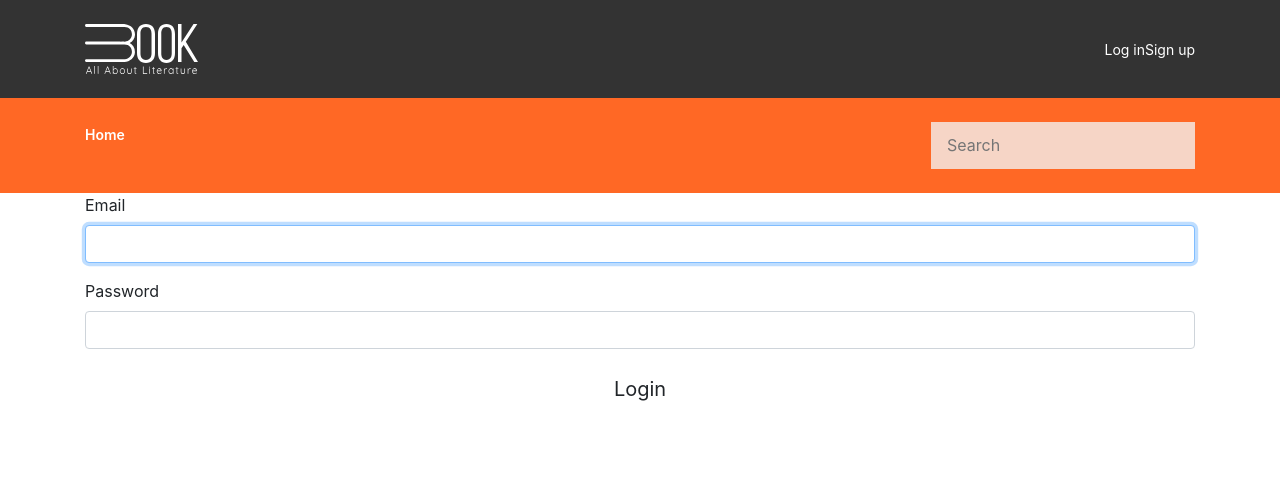
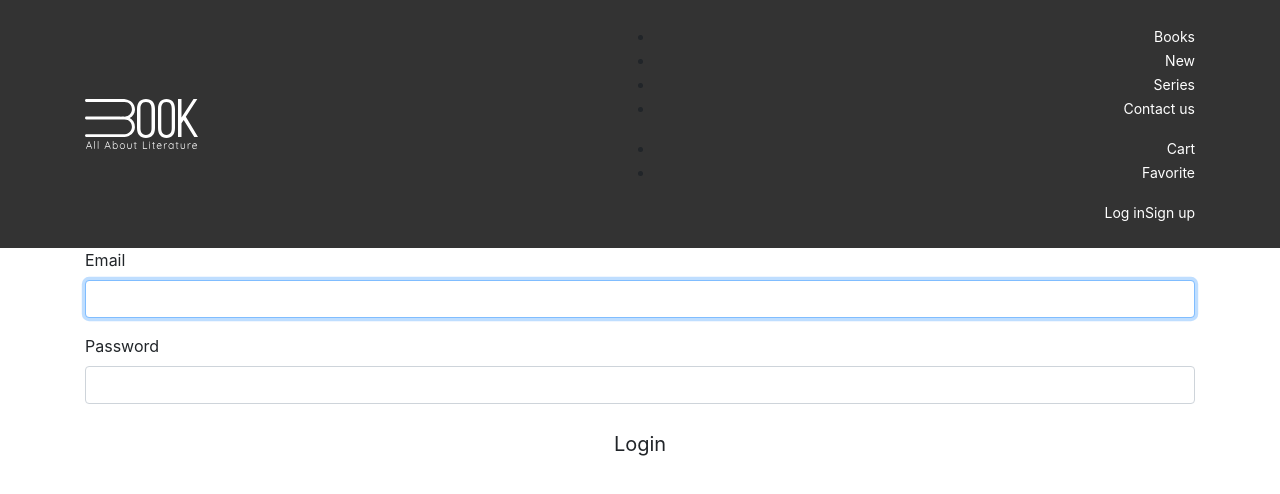
Before and after one commit to morgenshtern1988/Shop, a React (Create React App) app in the folder frontend/: page /auth/login in a window 1280 px wide. Shown: the top 494 px of the page. Built offline with nearby package versions, Linux system fonts and the light colour scheme.

Commit message:
added header el

```diff
--- a/frontend/src/App.tsx
+++ b/frontend/src/App.tsx
@@ -8,22 +8,9 @@ import {PrivateRoute} from "./containers/RoutePrivate";
 import {HomePage} from "./containers/HomePage";
 import AdminPage from "./containers/AdminPage";
 import {Role} from "./helpers/role";
-// import {RootState} from "./containers/inrerface";
-// import {useSelector} from "react-redux";
-import ProductContainer from "./containers/Products/ProductContainer";
 
 function App() {
-   /* const selectIsOn = (state: RootState) => state.loginReducer.role;
-    const role = useSelector(selectIsOn);*/
-    // useEffect(() => {
-    //     console.log(role)
-    // });
-    // componentDidMount() {
-    //     authenticationService.currentUser.subscribe(x => this.setState({
-    //         currentUser: x,
-    //         isAdmin: x && x.role === Role.Admin
-    //     }));
-    // }
+
     return (
         <div className="wrapper">
             <HeaderContainer/>
@@ -32,7 +19,7 @@ function App() {
                     <Switch>
                         <Route path="/auth/register" render={() => <Register/>}/>
                         <Route path="/auth/login" render={() => <Login/>}/>
-                        <PrivateRoute exact path='/' component={ProductContainer}/>
+                        <PrivateRoute exact path='/' component={HomePage}/>
                         <PrivateRoute path='/admin' roles={Role.Admin} component={AdminPage}/>
                     </Switch>
                 </div>
--- /dev/null
+++ b/frontend/src/components/AdminPage/ProductContainer.tsx
@@ -0,0 +1,23 @@
+import React, {useEffect} from "react";
+import {useDispatch, useSelector} from "react-redux";
+import {RootState} from "../../types/inrerface";
+import ProductsTable from "../ProductTable/ProductsTable";
+import {getProductThunk} from "../../reducers/product/product"
+
+const ProductContainer = (props: any) => {
+
+    const selectIsOn = (state: RootState) => state.productReducer;
+    const products = useSelector(selectIsOn);
+    const dispatch = useDispatch();
+
+    useEffect(() => {
+        dispatch(getProductThunk())
+    },[]);
+
+    return (
+        <>
+            <ProductsTable products={products}/>
+        </>
+    )
+};
+export default ProductContainer;
--- a/frontend/src/components/ProductTable/ProductTable.tsx
+++ b/frontend/src/components/ProductTable/ProductsTable.tsx
@@ -2,7 +2,7 @@ import React from "react";
 import Product from "./Product";
 import {Table} from "react-bootstrap";
 
-const ProductTable = (props: any) => {
+const ProductsTable = (props: any) => {
     const {products} = props;
     return (
         <>
@@ -35,7 +35,7 @@ const ProductTable = (props: any) => {
     )
 };
 
-export default ProductTable;
+export default ProductsTable;
 /*
 {
     products.map((product: any) => {
--- /dev/null
+++ b/frontend/src/components/ProductsHome/ProductHome.tsx
@@ -0,0 +1,13 @@
+import React from "react";
+
+export const ProductHome = (props: any) => {
+    const {product} = props;
+
+    return (
+        <div className="col-3">
+            <img src="" alt="img"/>
+            <span>{product.name}</span>
+            <span>{product.price}</span>
+        </div>
+    )
+};
--- /dev/null
+++ b/frontend/src/components/ProductsHome/ProductsHome.tsx
@@ -0,0 +1,20 @@
+import React from "react";
+import {ProductHome} from "./ProductHome";
+
+export const ProductsHome = (props: any) => {
+    const {products} = props;
+    return (
+        <>
+            <div className="row">
+                {
+                    products.map((product: any) => {
+                            return <ProductHome
+                                product={product}
+                                key={product._id}/>
+                        }
+                    )
+                }
+            </div>
+        </>
+    )
+};
--- /dev/null
+++ b/frontend/src/components/ProductsHome/index.ts
@@ -0,0 +1 @@
+export {ProductsHome} from "./ProductsHome";
--- a/frontend/src/containers/AdminPage/AdminPage.tsx
+++ b/frontend/src/containers/AdminPage/AdminPage.tsx
@@ -3,6 +3,7 @@ import React from "react";
 import {Route, Switch} from "react-router-dom";
 import {RootState} from "../../types/inrerface";
 import {useSelector} from "react-redux";
+import ProductContainer from "../../components/AdminPage/ProductContainer";
 
 const AdminPage = (props: any) => {
     const {roles} = props;
@@ -13,7 +14,7 @@ const AdminPage = (props: any) => {
         <>
             {role === roles ?
                 <Switch>
-                    <Route exact path="/admin" render={() => <h1>Admin</h1>}/>
+                    <Route exact path="/admin" render={() => <ProductContainer/>}/>
                 </Switch>
                 :
                 <h1>Отказано в доступе</h1>
--- a/frontend/src/containers/Header/HeaderContainer.tsx
+++ b/frontend/src/containers/Header/HeaderContainer.tsx
@@ -14,9 +14,11 @@ const HeaderContainer = (props: any) => {
         history.push('/auth/login')
     };
 
-    const selectIsOn = (state: RootState) => state.loginReducer.role;
-    const role = useSelector(selectIsOn);
-    useEffect(() => console.log(role));
+    const selectIsOn = (state: RootState) => state.loginReducer;
+    const user = useSelector(selectIsOn);
+    const name = user.firstName;
+    const role = user.role;
+
     return (
         <>
             <header className="top-header d-flex pt-4 pb-4">
@@ -28,6 +30,20 @@ const HeaderContainer = (props: any) => {
                             </a>
                         </div>
                         <div className="col-6 align-self-center text-right">
+                            <div>
+                                <ul>
+                                    <li><a href="#">Books</a></li>
+                                    <li><a href="#">New</a></li>
+                                    <li><a href="#">Series</a></li>
+                                    <li><a href="#">Contact us</a></li>
+                                </ul>
+                            </div>
+                            <div>
+                                <ul>
+                                    <li><a href="#">Cart</a></li>
+                                    <li><a href="#">Favorite</a></li>
+                                </ul>
+                            </div>
                             {
                                 auth ?
                                     <div>
@@ -37,9 +53,11 @@ const HeaderContainer = (props: any) => {
                                                     <a href="http://localhost:3000/auth/login"
                                                        onClick={cleanLocalStorage}>Log Out</a>
                                                     <a href="http://localhost:3000/admin">Admin Area</a>
+                                                    <span>Admin!</span>
                                                 </>
                                                 :
                                                 <div>
+                                                    <span>Hello, {name}</span>
                                                     <a href="http://localhost:3000/auth/login"
                                                        onClick={cleanLocalStorage}>Log Out</a>
                                                 </div>
@@ -55,7 +73,7 @@ const HeaderContainer = (props: any) => {
                     </div>
                 </div>
             </header>
-            <header className="bottom-header d-flex pt-4 pb-4">
+            {/* <header className="bottom-header d-flex pt-4 pb-4">
                 <div className="container">
                     <div className="row">
                         <div className="col-6">
@@ -63,11 +81,11 @@ const HeaderContainer = (props: any) => {
                         </div>
                         <div className="col-6 text-right">
                             <input type="text" placeholder="Search"/>
-                            {/*<button onClick={props.onFindProduct}>click</button>*/}
+                            <button onClick={props.onFindProduct}>click</button>
                         </div>
                     </div>
                 </div>
-            </header>
+            </header>*/}
         </>
     )
 };
--- a/frontend/src/containers/HomePage/HomePage.tsx
+++ b/frontend/src/containers/HomePage/HomePage.tsx
@@ -1,29 +1,12 @@
 import React from "react";
 import {Route, Switch} from "react-router-dom";
-// import ProductContainer from "../../containers/Products/ProductContainer";
-// import AdminPage from "../AdminPage/AdminPage";
-// import {useSelector} from "react-redux";
-// import {RootState} from "../../containers/inrerface";
-// import {history} from "../../helpers/history";
+import {ProductHomeContainer} from "../Products";
 
 export const HomePage = (props: any) => {
-/*    const selectIsOn = (state: RootState) => state.loginReducer;
-    const user = useSelector(selectIsOn);
-    const role = user.role;*/
     return (
         <>
             <Switch>
-                <Route exact path="/" render={()=><h1>Home Page</h1>}/>
-                {/*<HomePage exact path="/admin" component={AdminPage}/>*/}
-              {/*  <HomePage exact path="/printing-edition" component={ProductContainer}/>
-                {
-                    role === 1 ?
-                        <HomePage exact path="/admin/printing-edition" component={AdminPage}/>
-                        :
-                        <Redirect to="/auth/login"/>
-                }
-                <HomePage path="/printing-edition" component={ProductContainer}/>
-                <Redirect to="/"/>*/}
+                <Route exact path="/" render={() => <ProductHomeContainer/>}/>
             </Switch>
         </>
     )
--- a/frontend/src/containers/Products/ProductContainer.tsx
+++ b/frontend/src/containers/Products/ProductHomeContainer.tsx
@@ -1,23 +1,21 @@
 import React, {useEffect} from "react";
+import {RootState} from "../../types/inrerface";
 import {useDispatch, useSelector} from "react-redux";
-import {RootState} from "../../types/inrerface";
-import ProductTable from "../../components/ProductTable/ProductTable";
-import {getProductThunk} from "../../reducers/product/product"
+import {getProductThunk} from "../../reducers/product/product";
+import {ProductsHome} from "../../components/ProductsHome";
 
-const ProductContainer = (props: any) => {
-
+export const ProductHomeContainer = () => {
     const selectIsOn = (state: RootState) => state.productReducer;
     const products = useSelector(selectIsOn);
     const dispatch = useDispatch();
 
     useEffect(() => {
         dispatch(getProductThunk())
-    },[]);
+    }, []);
 
     return (
         <>
-            <ProductTable products={products}/>
+            <ProductsHome products={products}/>
         </>
     )
-};
-export default ProductContainer;
+}
--- /dev/null
+++ b/frontend/src/containers/Products/index.ts
@@ -0,0 +1 @@
+export {ProductHomeContainer} from "./ProductHomeContainer"
```
